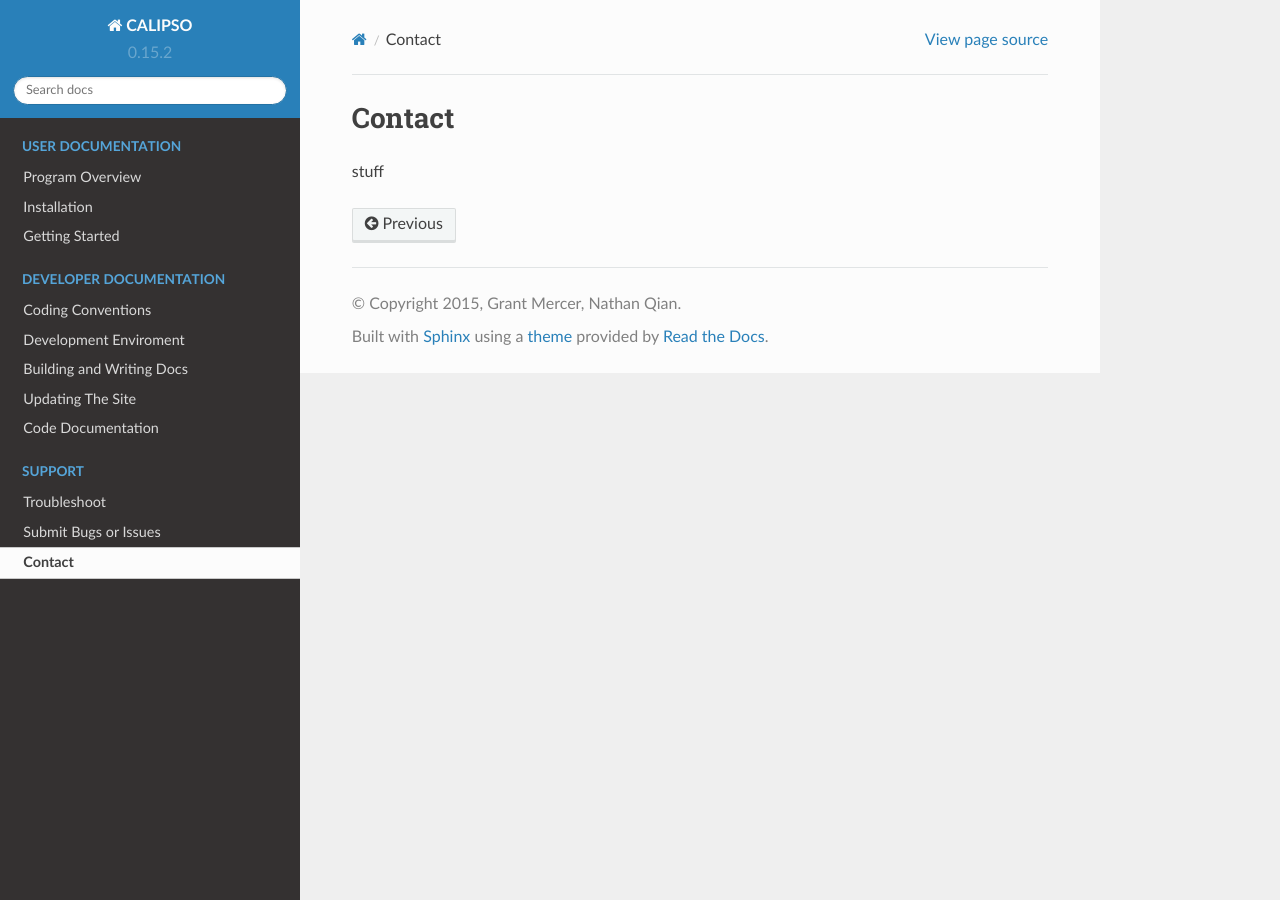
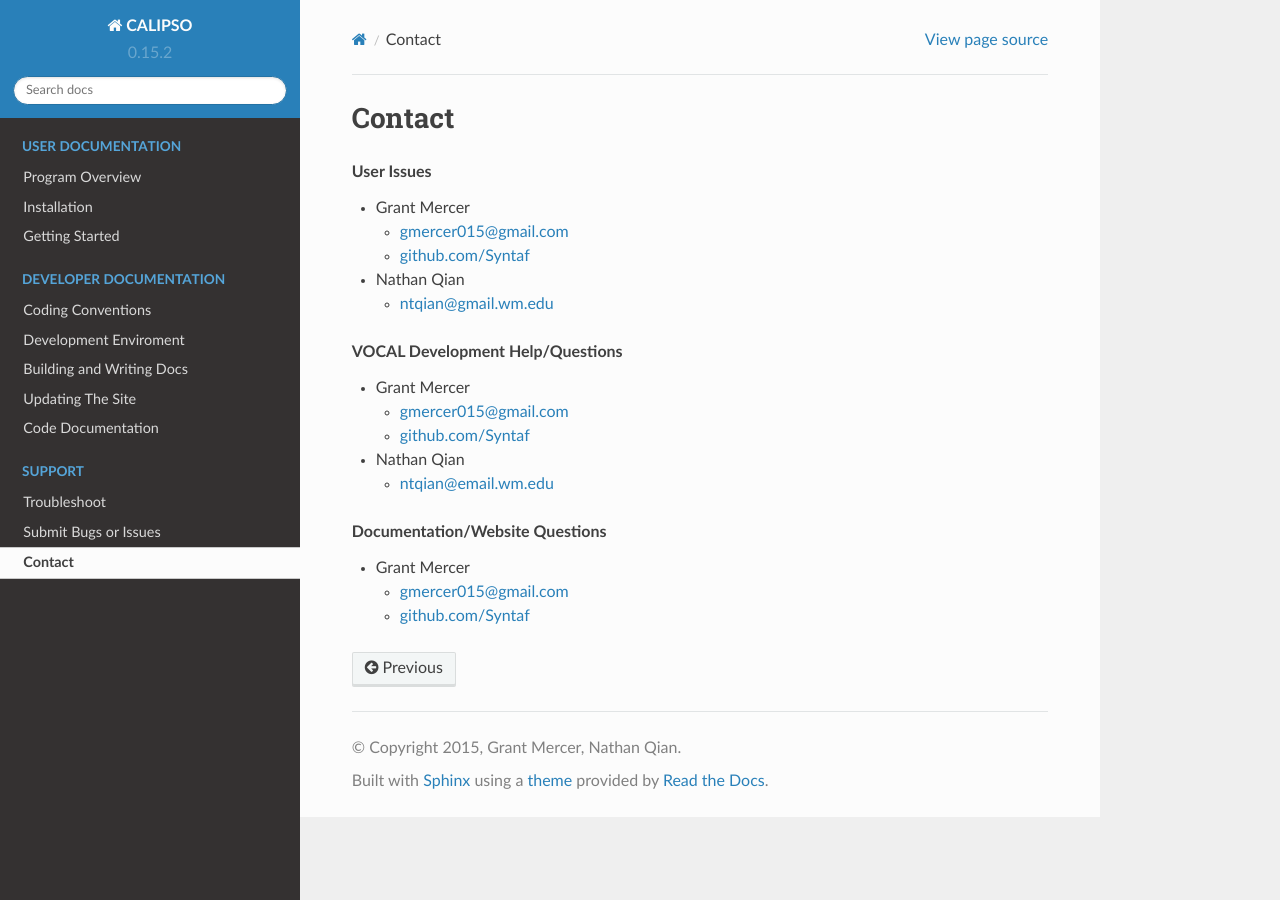
Before and after one commit to NASA-DEVELOP/VOCAL, a Sphinx documentation site: the page built from docs/source/trouble/contact.rst, in a window 1280 px wide. Built offline with Sphinx 7.4.7 and the Read the Docs theme 2.0.0, drawn with Linux system fonts in a browser that asks for light colours.

Commit message:
wrote docs for trouble

```diff
--- a/docs/source/trouble/contact.rst
+++ b/docs/source/trouble/contact.rst
@@ -2,5 +2,33 @@
 Contact
 ======================
 
+.. rubric:: User Issues
 
-stuff
+* Grant Mercer
+
+  - gmercer015@gmail.com
+  - `github.com/Syntaf`_
+
+* Nathan Qian
+
+  - ntqian@gmail.wm.edu
+
+.. rubric:: VOCAL Development Help/Questions
+
+* Grant Mercer
+
+  - gmercer015@gmail.com
+  - `github.com/Syntaf`_
+
+* Nathan Qian
+
+  - ntqian@email.wm.edu
+
+.. rubric:: Documentation/Website Questions
+
+* Grant Mercer
+
+  - gmercer015@gmail.com
+  - `github.com/Syntaf`_
+
+.. _github.com/Syntaf: https://github.com/Syntaf
```
Also changed, not shown: docs/source/trouble/issuetracker.rst (+20 -1 lines), docs/source/_static/exampleIssue.png (added), docs/source/_static/issueSelection.png (added).
